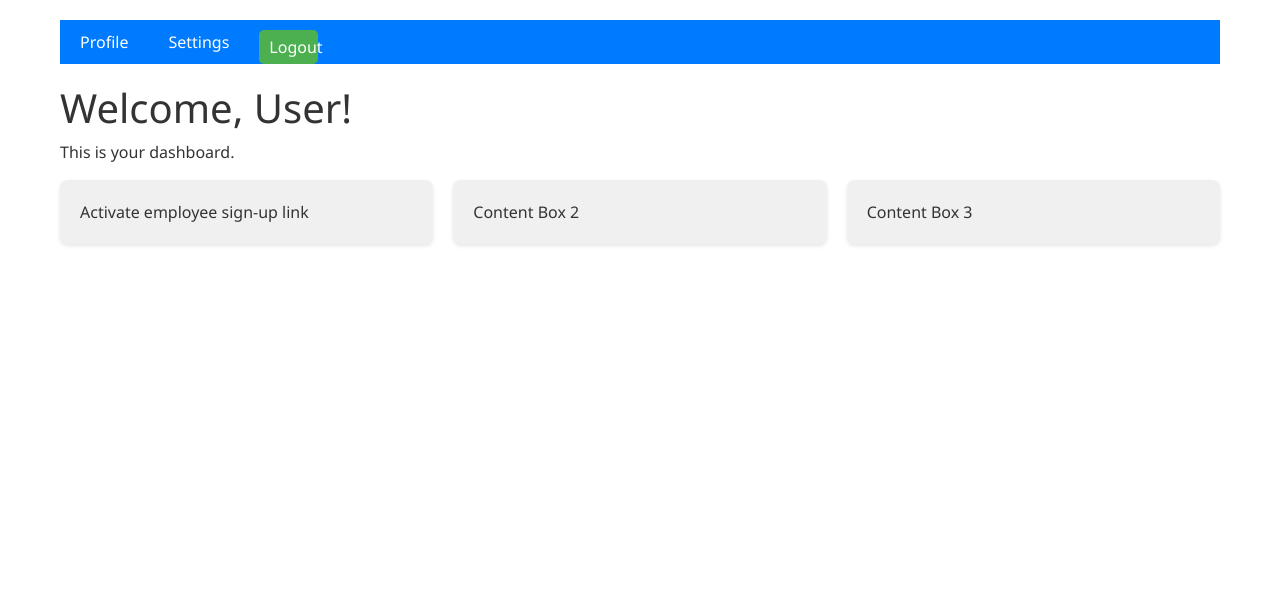
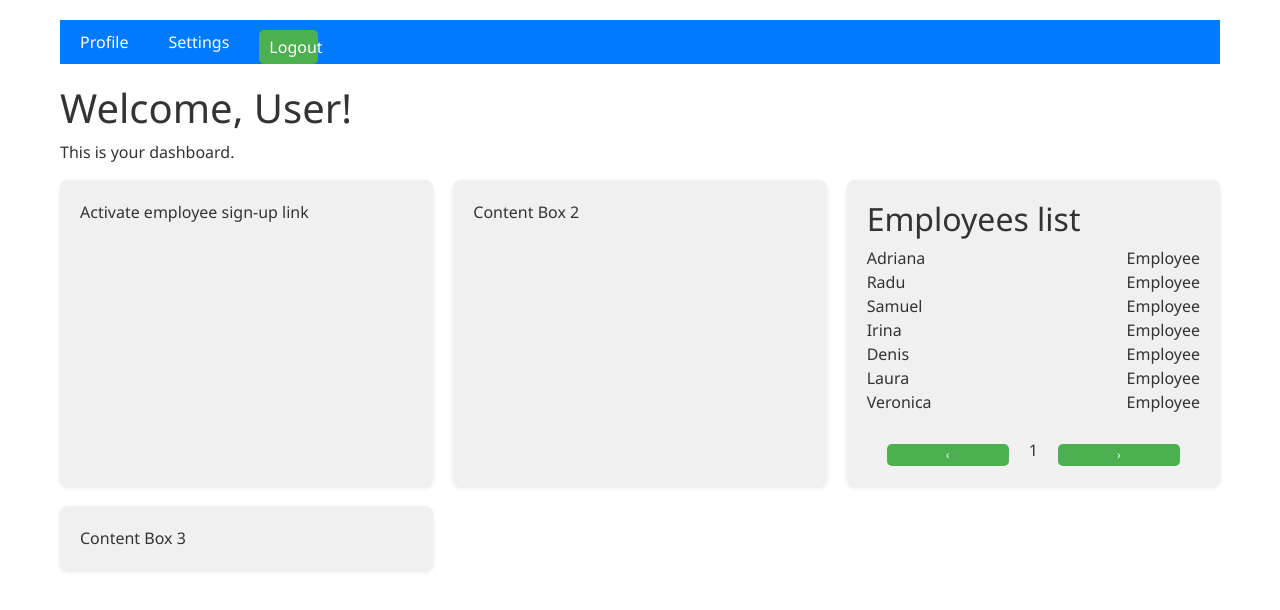
Before and after one commit to andronachedaniele/TEAM-FINDER-APP, a React (Vite) app: page /dashboard in a window 1280 px wide. Shown: the top 610 px of the page. Built offline with nearby package versions, Linux system fonts and the light colour scheme; sample sign-in values are in the browser's storage.

Commit message:
EmployeeList

```diff
--- /dev/null
+++ b/src/components/Design/EmployeeList.css
@@ -0,0 +1,27 @@
+/* În fișierul Dashboard.css sau orice alt fișier CSS relevant */
+ul {
+    list-style-type: none; /* Elimină stilul de marcator */
+    padding: 0; /* Elimină marginile interne ale listei */
+    margin: 0; /* Elimină marginile externe ale listei */
+}
+.pagination {
+    margin-top: 20px; /* Adaugă spațiu între butoanele de paginare și conținutul boxului */
+    display: flex; /* Utilizează flexbox pentru a alinia elementele */
+    justify-content: center; /* Aliniază elementele în centru */
+    align-items: center; /* Alignează vertical elementele */
+}
+
+.pagination-display {
+    margin-bottom: 10px; /* Adaugă spațiu între afișajul de pagini și butoanele de navigare */
+}
+
+.small-button {
+    font-size: 12px; /* Dimensiunea textului */
+    padding: 2px 4px; /* Spațierea internă */
+    margin-right: 20px; /* Adaugă spațiu între butoane */
+    margin-left: 20px;
+}
+.employee-text {
+    float: right;
+    margin-left: 10px;
+}
--- /dev/null
+++ b/src/components/Elements/EmployeeList.jsx
@@ -0,0 +1,55 @@
+import { useState } from "react";
+// eslint-disable-next-line no-useless-escape
+import "../Design/EmployeeList.css";
+
+
+const EmployeesList = () => {
+    const [currentPage, setCurrentPage] = useState(1); // State for storing the current page number
+    const pageSize = 7; // Number of names per page
+    const names = ["Adriana", "Radu", "Samuel", "Irina", "Denis", "Laura",  "Veronica", "Stefan", "Onisim", "Sefora","Laurentiu","Golan", "Andrada", "Tudor", "Relu", "Simon"];
+
+
+    // Function to get the names for the current page
+    const getNamesForPage = () => {
+        const startIndex = (currentPage - 1) * pageSize;
+        const endIndex = startIndex + pageSize;
+        return names.slice(startIndex, endIndex);
+    };
+
+    // Function to handle previous page
+    const handlePreviousPage = () => {
+        if (currentPage > 1) {
+            setCurrentPage(currentPage - 1);
+        }
+    };
+
+    // Function to handle next page
+    const handleNextPage = () => {
+        // Verificați dacă există o pagină următoare înainte de a actualiza currentPage
+        if ((currentPage * pageSize) < names.length) {
+            setCurrentPage(currentPage + 1);
+        }
+    };
+
+    return (
+        <div className="content-box">
+                    <h2>Employees list</h2>
+                    <ul>
+                        {getNamesForPage().map((name, index) => (
+                            <li key={index}>
+                                <span>{name}</span>
+                                <span className="employee-text">Employee</span>
+                            </li>
+                        ))}
+                    </ul>
+                    {/* Pagination */}
+                    <div className="pagination">
+                        <button onClick={handlePreviousPage} className="pagination-button small-button" disabled={currentPage === 1}>&#8249;</button>
+                        <span>{currentPage}</span>
+                        <button onClick={handleNextPage} className="pagination-button small-button" disabled={(currentPage * pageSize) >= names.length}>&#8250;</button>
+                    </div>
+                </div>
+     );
+}
+
+export default EmployeesList;
--- a/src/components/Pages/Dashboard.jsx
+++ b/src/components/Pages/Dashboard.jsx
@@ -1,6 +1,7 @@
 import React from "react";
 import "../Design/Dashboard.css";
 import { useNavigate } from "react-router-dom";
+import EmployeesList from "../Elements/EmployeeList";
 
 const Dashboard = () => {
     const navigate = useNavigate(); // Hook for navigation
@@ -31,6 +32,7 @@ const Dashboard = () => {
             <div className="content-section">
                 <div className="content-box">Activate employee sign-up link</div>
                 <div className="content-box">Content Box 2</div>
+                <EmployeesList/>
                 <div className="content-box">Content Box 3</div>
             </div>
         </div>
```
